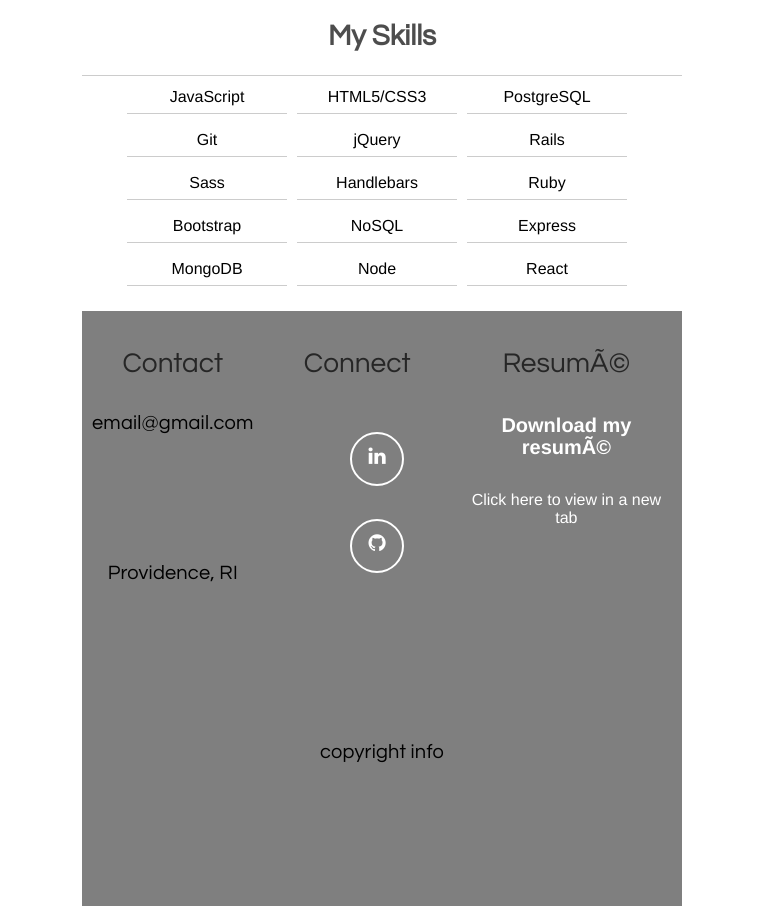
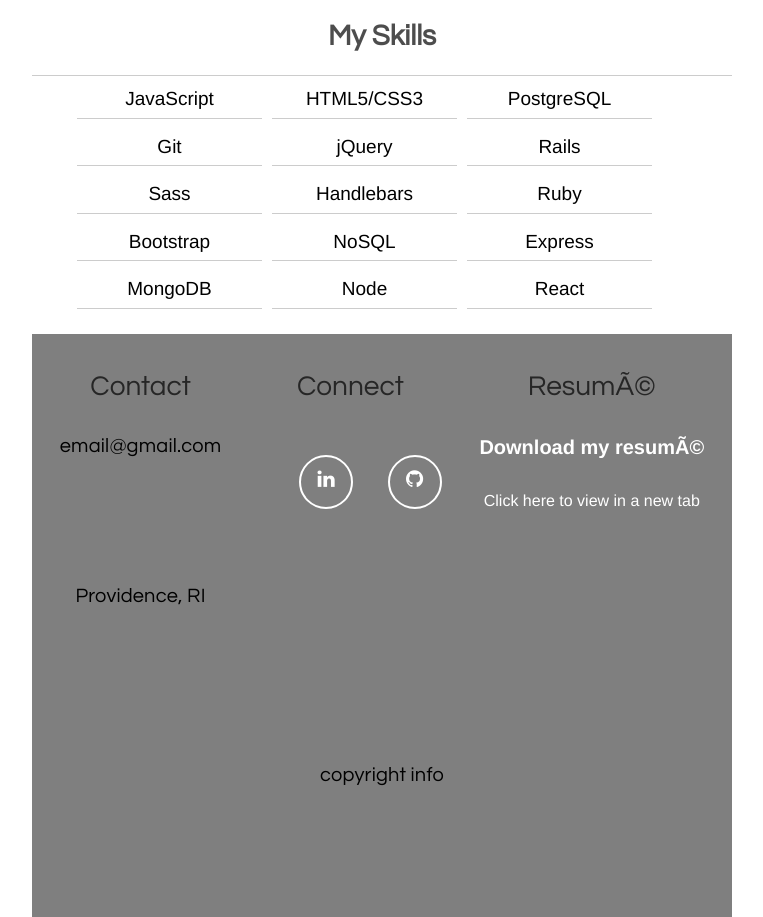
Before and after one commit to RiverMagnetic/first-draft-portfolio, a website: page index.html in a window 1280 px wide. Shown: the part 2552-3469 px from the top of the page, without its empty margins (258-1021 px from the left). Drawn offline with nearby package versions, Linux system fonts and the light colour scheme.

Commit message:
Change body with & skills font

```diff
--- a/assets/styles/main.css
+++ b/assets/styles/main.css
@@ -1,7 +1,7 @@
 body {
   font-family: helvetica, sans-serif;
   margin: 0 auto;
-  max-width: 600px;
+  max-width: 700px;
   text-align: center;
 }
 
@@ -154,6 +154,7 @@ svg {
   /* column-gap: 4px; */
   margin-bottom:20px;
   overflow:hidden;
+  font-size: 19px;
 }
 ul.skills-list li {
   line-height:1.5em;
@@ -237,6 +238,8 @@ h5{
 }
 #contact-info {
   display: grid;
+  grid-column-gap: 5px;
+  justify-content: space-evenly;
   grid-template-columns: auto auto auto;
 }
 #copyright {
```
